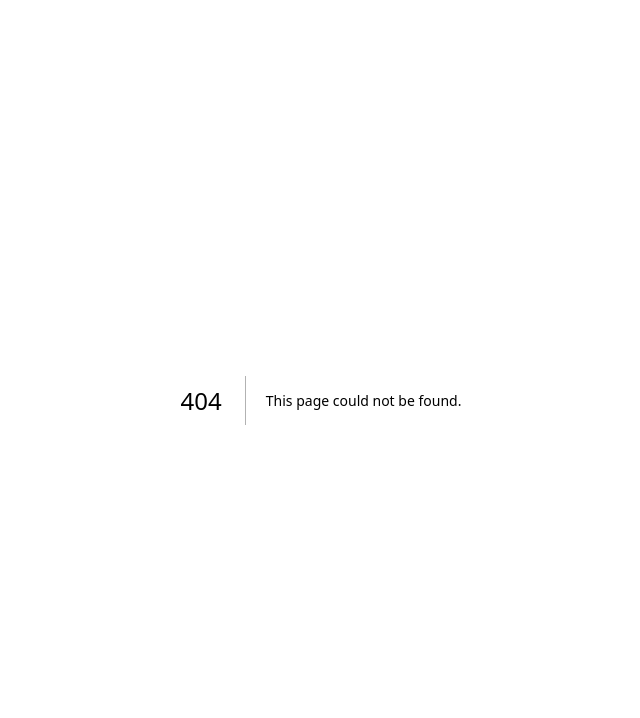
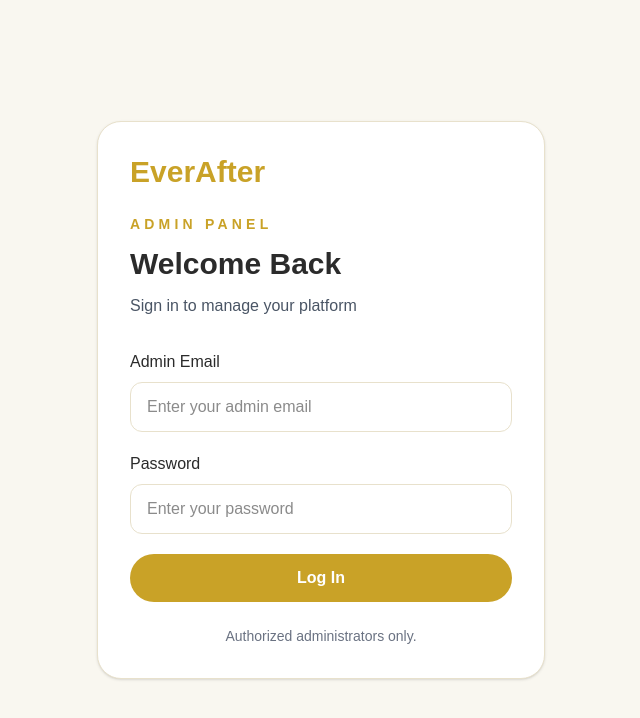
Before and after one commit to ReeSeng1/wedding-event-platform, a Next.js app in the folder frontend/: page /admin/login in a window 1280 px wide. Before the commit this address had no page. Shown: the top 718 px of the page, without its empty margins (319-959 px from the left). Built offline with nearby package versions, Linux system fonts and the light colour scheme.

Commit message:
add an admin login

```diff
--- /dev/null
+++ b/frontend/src/app/admin/login/page.tsx
@@ -0,0 +1,73 @@
+"use client";
+
+import { useState } from "react";
+import { useRouter } from "next/navigation";
+
+export default function AdminLoginPage() {
+    const router = useRouter();
+    const [email, setEmail] = useState("");
+    const [password, setPassword] = useState("");
+
+    function handleLogin(event: React.FormEvent<HTMLFormElement>) {
+        event.preventDefault();
+    }
+
+    return (
+        <main className="flex min-h-screen items-center justify-center bg-[#F9F7F0] px-6 py-12">
+            <div className="w-full max-w-md rounded-3xl border border-[#E8E1CC] bg-white p-8 shadow-sm">
+                <h1 className="text-3xl font-bold text-[#C9A227]">
+                    EverAfter
+                </h1>
+                <p className="mt-6 text-sm font-semibold uppercase tracking-[0.3em] text-[#C9A227]">
+                    Admin Panel
+                </p>
+                <h2 className="mt-3 text-3xl font-bold text-[#2B2B2B]">
+                    Welcome Back
+                </h2>
+                <p className="mt-3 text-gray-600">
+                    Sign in to manage your platform
+                </p>
+                <form onSubmit={handleLogin} className="mt-8 space-y-5">
+                    <div>
+                        <label
+                            htmlFor="email"
+                            className="mb-2 block font-medium text-[#2B2B2B]">
+                            Admin Email
+                        </label>
+                        <input
+                            id="email"
+                            type="email"
+                            value={email}
+                            onChange={(event) => setEmail(event.target.value)}
+                            placeholder="Enter your admin email"
+                            required
+                            className="w-full rounded-xl border border-[#E8E1CC] px-4 py-3 outline-none focus:border-[#C9A227]" />
+                    </div>
+                    <div>
+                        <label
+                            htmlFor="password"
+                            className="mb-2 block font-medium text-[#2B2B2B]">
+                            Password
+                        </label>
+                        <input
+                            id="password"
+                            type="password"
+                            value={password}
+                            onChange={(event) => setPassword(event.target.value)}
+                            placeholder="Enter your password"
+                            required
+                            className="w-full rounded-xl border border-[#E8E1CC] px-4 py-3 outline-none focus:border-[#C9A227]" />
+                    </div>
+                    <button
+                       type="submit"
+                       className="w-full rounded-full bg-[#C9A227] px-6 py-3 font-semibold text-white transition hover:bg-[#B08D20]">
+                        Log In
+                    </button>
+                </form>
+                <p className="mt-6 text-center text-sm text-gray-500">
+                    Authorized administrators only.
+                </p>
+            </div>
+        </main>
+    );
+}
```
